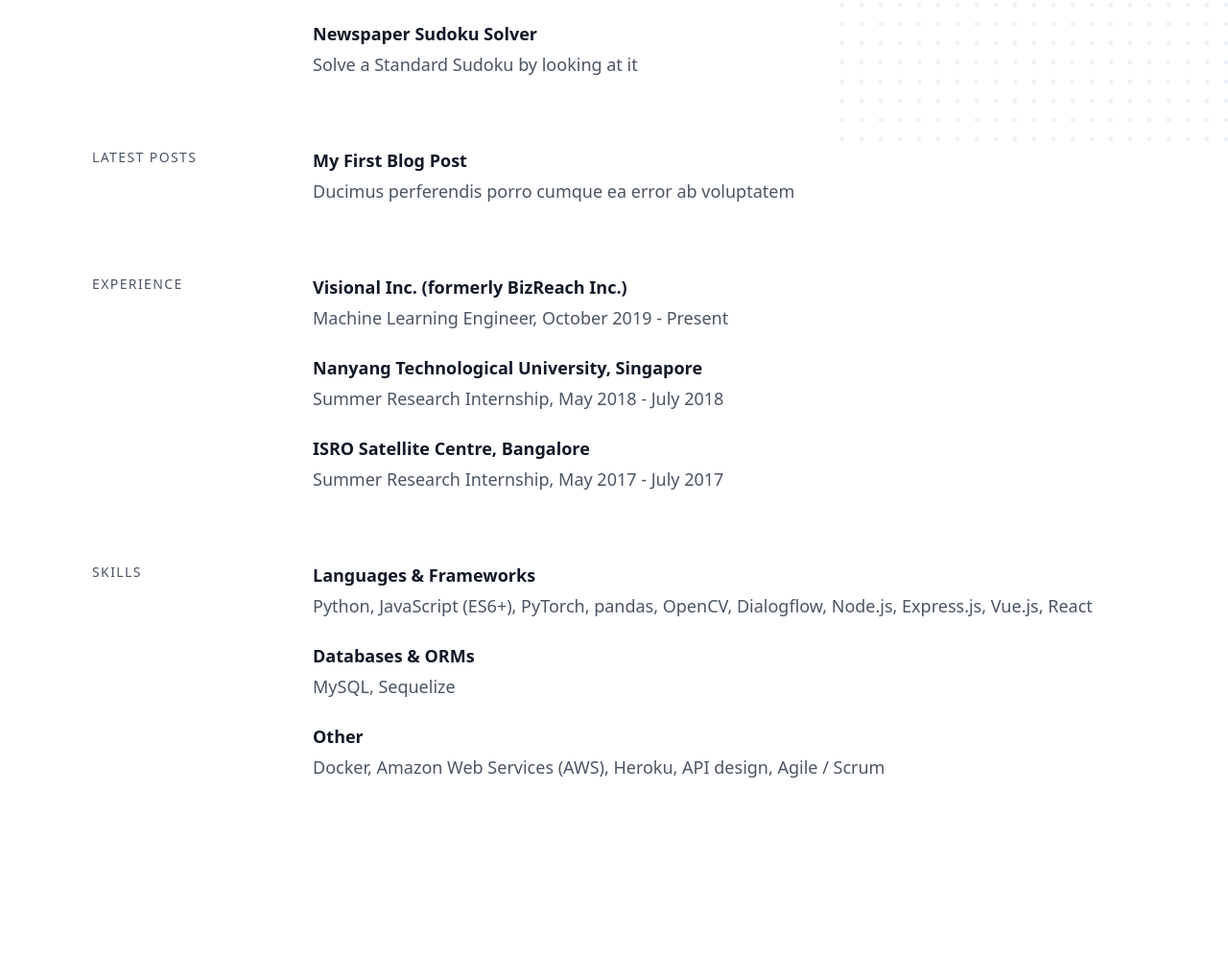
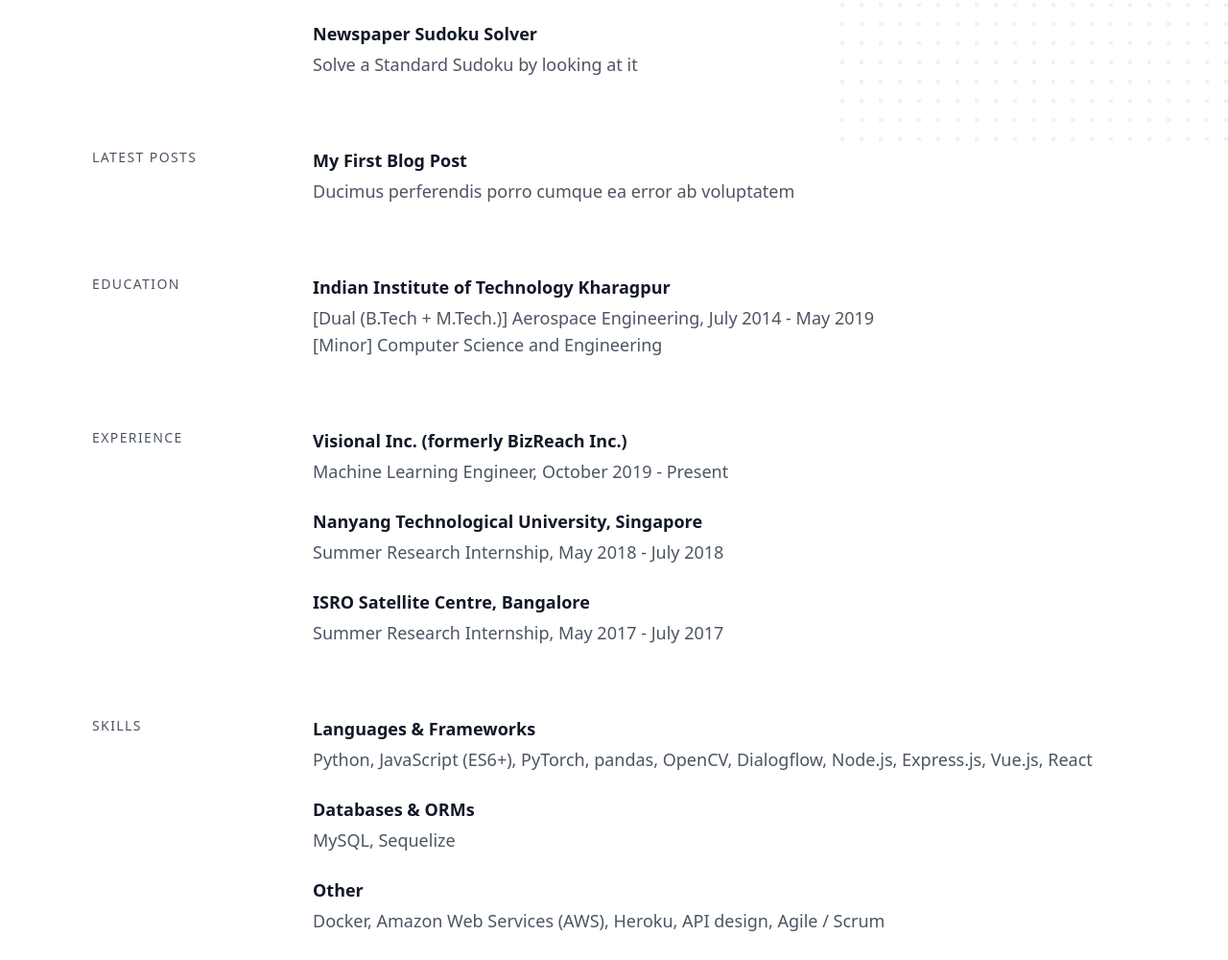
Before and after one commit to kj7kunal/kj7kunal.github.io, a Gatsby site: page / in a window 1280 px wide. Shown: the part 677-1677 px from the top of the page at 96% size. Before the commit the page ends 1610 px from the top, so only its background shows below. Built offline with nearby package versions, Linux system fonts and the light colour scheme; Gatsby itself is replaced by a stand-in of ours.

Commit message:
added education section

```diff
--- a/gatsby-config.js
+++ b/gatsby-config.js
@@ -37,6 +37,21 @@
         link: 'https://github.com/kj7kunal/newspaper_sudoku_solver',
       },
     ],
+    // Optional: List your education, they must have `name` and `description`. `link` is optional.
+    education: [
+      {
+        name: 'Indian Institute of Technology Kharagpur',
+        description: [
+          {
+            text: '[Dual (B.Tech + M.Tech.)] Aerospace Engineering, July 2014 - May 2019',
+          },
+          {
+            text: '[Minor] Computer Science and Engineering',
+          },
+        ],
+        link: 'http://www.iitkgp.ac.in/',
+      },
+    ],
     // Optional: List your experience, they must have `name` and `description`. `link` is optional.
     experience: [
       {
@@ -53,14 +68,6 @@
         name: 'ISRO Satellite Centre, Bangalore',
         description: 'Summer Research Internship, May 2017 - July 2017',
         link: 'https://www.ursc.gov.in/',
-      },
-    ],
-    // Optional: List your experience, they must have `name` and `description`. `link` is optional.
-    education: [
-      {
-        name: 'Indian Institute of Technology Kharagpur',
-        description: '[Dual (B.Tech + M.Tech.)] Aerospace Engineering | [Minor] Computer Science and Engineering | 2014 - 2019',
-        link: 'http://www.iitkgp.ac.in/',
       },
     ],
     // Optional: List your skills, they must have `name` and `description`.
--- a/gatsby-node.js
+++ b/gatsby-node.js
@@ -76,6 +76,7 @@
       linkedin: String
       about: String
       projects: [SectionItem]
+      education: [SectionItemWithDescription]
       experience: [SectionItem]
       skills: [SectionItem]
     }
@@ -84,6 +85,16 @@
       name: String!
       description: String!
       link: String!
+    }
+
+    type SectionItemWithDescription {
+      name: String!
+      description: [DescriptionItem]
+      link: String!
+    }
+
+    type DescriptionItem {
+      text: String!
     }
 
     type MarkdownRemark implements Node {
--- /dev/null
+++ b/src/components/section-education/index.jsx
@@ -0,0 +1,23 @@
+import React from 'react';
+
+import Section from '../section';
+import SummaryItemList from '../summary-item-list';
+
+const SectionEducation = ({ education }) => {
+  if (!education.length) return null;
+
+  return (
+    <Section title="Education">
+      {education.map((item) => (
+        <SummaryItemList
+          key={item.name}
+          name={item.name}
+          description={item.description}
+          link={item.link}
+        />
+      ))}
+    </Section>
+  );
+};
+
+export default SectionEducation;
--- /dev/null
+++ b/src/components/summary-item-list/index.jsx
@@ -0,0 +1,36 @@
+import { Link } from 'gatsby';
+import React from 'react';
+
+const classes = {
+  wrapper: 'mb-6',
+  name: 'font-semibold text-gray-900 pb-1',
+  description: 'text-md text-gray-600 font-light',
+};
+
+const SummaryItemList = ({ name, description, link = false, internal = false }) => {
+  let linkContent;
+  if (internal) {
+    linkContent = <Link to={link}>{name}</Link>;
+  } else {
+    linkContent = <a href={link}>{name}</a>;
+  }
+
+  return (
+    <div className={classes.wrapper}>
+      <h3
+        className={`${classes.name} ${
+          link ? 'hover:underline hover:text-black' : ''
+        }`}
+      >
+        {link ? linkContent : name}
+      </h3>
+      <div className={classes.description}>
+        {description.map((item) => (
+          <p>{item.text}</p>
+        ))}
+      </div>
+    </div>
+  );
+};
+
+export default SummaryItemList;
--- a/src/pages/index.jsx
+++ b/src/pages/index.jsx
@@ -6,6 +6,7 @@
 import Layout from '../components/layout';
 import SectionAbout from '../components/section-about';
 import SectionBlog from '../components/section-blog';
+import SectionEducation from '../components/section-education';
 import SectionExperience from '../components/section-experience';
 import SectionProjects from '../components/section-projects';
 import SectionSkills from '../components/section-skills';
@@ -15,6 +16,7 @@
   const about = get(data, 'site.siteMetadata.about', false);
   const projects = get(data, 'site.siteMetadata.projects', false);
   const posts = data.allMarkdownRemark.edges;
+  const education = get(data, 'site.siteMetadata.education', false);
   const experience = get(data, 'site.siteMetadata.experience', false);
   const skills = get(data, 'site.siteMetadata.skills', false);
   const noBlog = !posts || !posts.length;
@@ -26,6 +28,9 @@
       {about && <SectionAbout about={about} />}
       {projects && projects.length && <SectionProjects projects={projects} />}
       {!noBlog && <SectionBlog posts={posts} />}
+      {education && education.length && (
+        <SectionEducation education={education} />
+      )}
       {experience && experience.length && (
         <SectionExperience experience={experience} />
       )}
@@ -50,6 +55,13 @@
         projects {
           name
           description
+          link
+        }
+        education {
+          name
+          description {
+            text
+          }
           link
         }
         experience {
```
Also changed, not shown: README.md.
